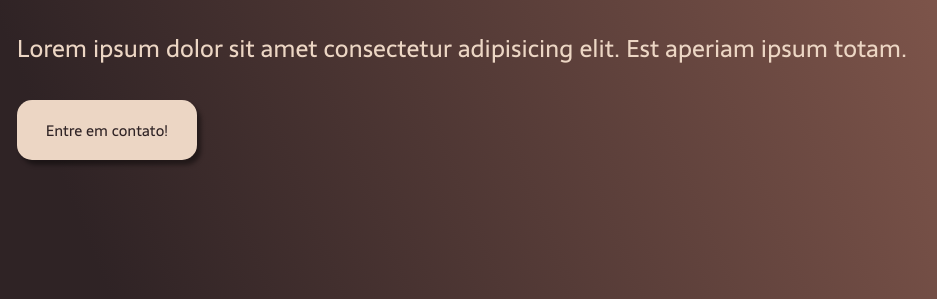
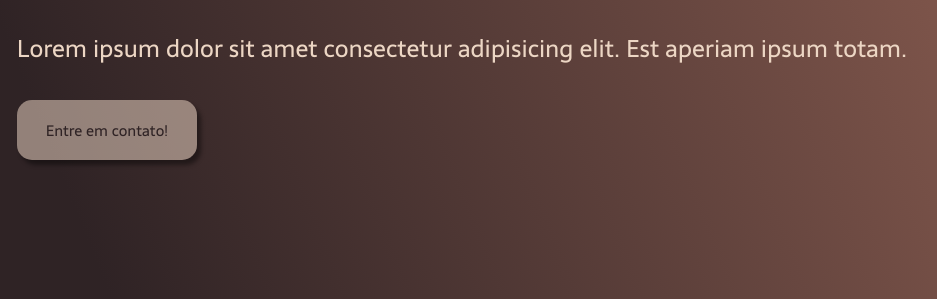
Before and after one commit to ErickTorresss/LandingPage, a plain HTML site: page index.html in a window 1280 px wide. In both pictures the pointer is over the button "Entre em contato!". Shown: the part 277-576 px from the top of the page, 0-937 px from the left. Drawn offline with Linux system fonts and the light colour scheme.

Commit message:
adicionando hover no botao

```diff
--- a/index.css
+++ b/index.css
@@ -72,6 +72,9 @@ body{
     font-size: 15px;
     color: #2F2325;
 }
+.conteudo-Principal-Botao:hover{
+    background-color: rgb(236, 214, 196, 0.53);
+}
 .conteudo-Principal-img{
     height: 430px;
 }
```
